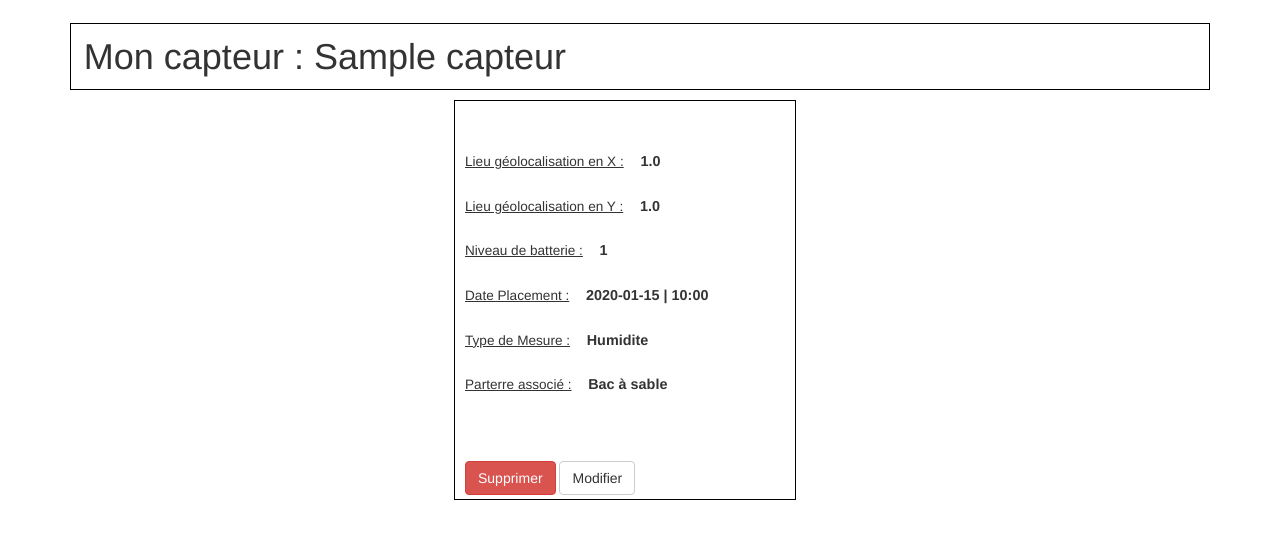
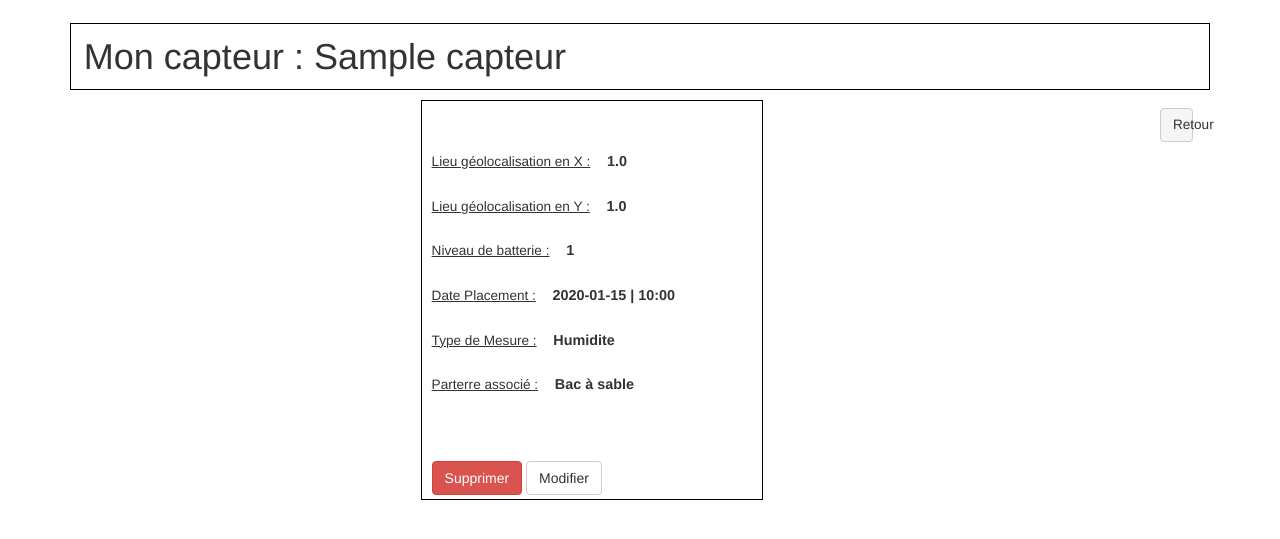
Before and after one commit to JoshVanoz/ProjetCapteurs, a Flask app: page /Capteur/info/1 in a window 1280 px wide. Shown: the part 53-592 px from the top of the page. Run offline with Flask 2, Linux system fonts and the light colour scheme; data comes from the database, SQL or seed files in the repository; tables that the repository leaves empty hold one stand-in row (values such as "Sample post"); some libraries are stand-ins or nearby versions.

Commit message:
ajout d'un retour info parterre et capteur

```diff
--- a/NotreApli/Web/Apply/static/home.css
+++ b/NotreApli/Web/Apply/static/home.css
@@ -199,6 +199,7 @@ body{
   font-size: large;
   margin-top: 8vh;
   width: 30%;
+  color: white;
 }
 #listeCapl >ul{
   font-size: large;
@@ -218,3 +219,15 @@ body{
   padding-left: 1vw;
   font-size: 2vh;
 }
+.footer{
+  text-align: center;
+  padding-top: 1vh;
+}
+#return{
+  width: 50%;
+  background-color: whitesmoke;
+  font-size: 1.7vh;
+}
+#return:hover{
+  background-color: white;
+}
--- a/NotreApli/Web/Apply/templates/capteur-info.html
+++ b/NotreApli/Web/Apply/templates/capteur-info.html
@@ -32,6 +32,9 @@
   <div id="mapC">
     <div id="map" class="col-md-8 map"></div>
   </div>
+  <section class="footer">
+    <a href="{{ url_for('parterre') }}" class = "btn btn-default" id="return"> Retour</a>
+  </section>
   {% endblock %}
 
   {% block scripts %}
--- a/NotreApli/Web/Apply/templates/parterre-info.html
+++ b/NotreApli/Web/Apply/templates/parterre-info.html
@@ -45,7 +45,9 @@
   <div id = "mapP">
     <div id="map" class="col-md-8 map"></div>
   </div>
-
+  <section class="footer">
+    <a href="{{ url_for('parterre') }}" class = "btn btn-default" id="return"> Retour</a>
+  </section>
 {% endblock %}
 {% block scripts %}
 {{super()}}
```
